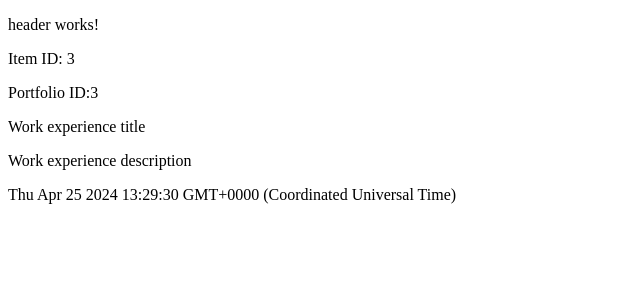
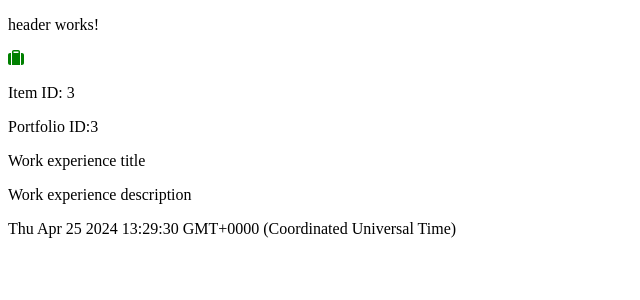
Before and after one commit to pkoeiman-q/pascal-azure-study-angular, an Angular app: page / in a window 1280 px wide. Shown: the top 300 px of the page, without its empty margins (0-640 px from the left). Built offline with nearby package versions, Linux system fonts and the light colour scheme; no server answers.

Commit message:
Add font awesome support

```diff
--- a/package.json
+++ b/package.json
@@ -21,6 +21,9 @@
     "@angular/platform-server": "^17.2.0",
     "@angular/router": "^17.2.0",
     "@angular/ssr": "^17.2.0",
+    "@fortawesome/angular-fontawesome": "^0.14.1",
+    "@fortawesome/fontawesome-svg-core": "^6.4.2",
+    "@fortawesome/free-solid-svg-icons": "^6.4.2",
     "express": "^4.18.2",
     "rxjs": "~7.8.0",
     "tslib": "^2.3.0",
--- a/src/app/components/portfolio/portfolio.component.html
+++ b/src/app/components/portfolio/portfolio.component.html
@@ -1,3 +1,4 @@
+<fa-icon [ngStyle]="{'color': 'green'}" [icon]="faSuitcase"></fa-icon>
 <p>Item ID: {{portfolio.id}}</p>
 <p>Portfolio ID:{{portfolio.portfolioId}}</p>
 <app-work-experience *ngFor="let exp of portfolio.experiences" [workExperience]="exp"></app-work-experience>
--- a/src/app/components/portfolio/portfolio.component.ts
+++ b/src/app/components/portfolio/portfolio.component.ts
@@ -3,16 +3,20 @@ import { PORTFOLIO } from '../../mock-data/mock-portfolios';
 import { Portfolio } from '../../interfaces/Portfolio';
 import { CommonModule } from '@angular/common';
 import { WorkExperienceComponent } from '../work-experience/work-experience.component';
+import { faSuitcase } from '@fortawesome/free-solid-svg-icons';
+import { FontAwesomeModule } from '@fortawesome/angular-fontawesome';
 
 @Component({
   selector: 'app-portfolio',
   standalone: true,
-  imports: [CommonModule, WorkExperienceComponent],
+  imports: [CommonModule, WorkExperienceComponent, FontAwesomeModule],
   templateUrl: './portfolio.component.html',
   styleUrl: './portfolio.component.scss'
 })
 export class PortfolioComponent {
   portfolio: Portfolio = PORTFOLIO;
+  faSuitcase = faSuitcase;
+
   constructor() {}
   ngOnInit(): void {
   }
```
Also changed, not shown: 1 other file (tests, documents, lock files or other folders).
